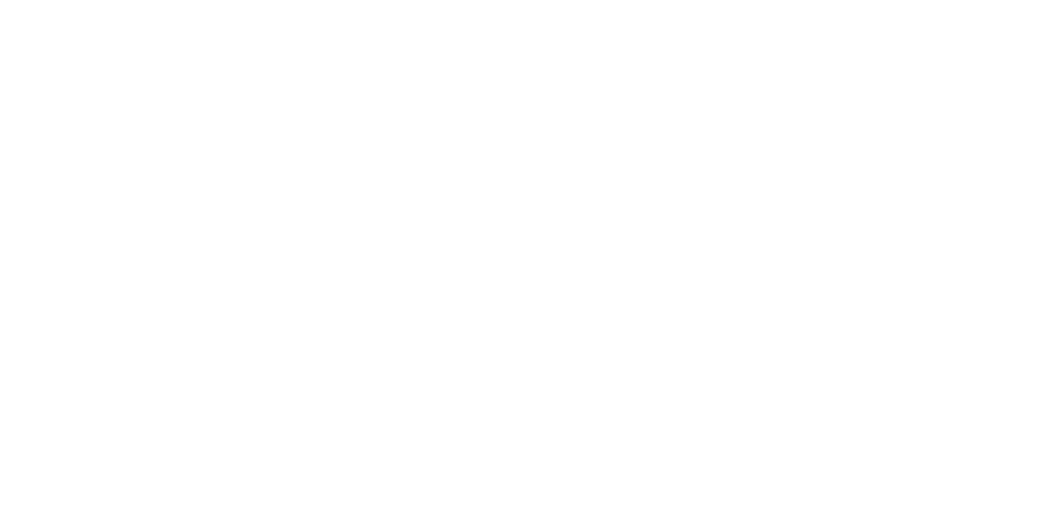
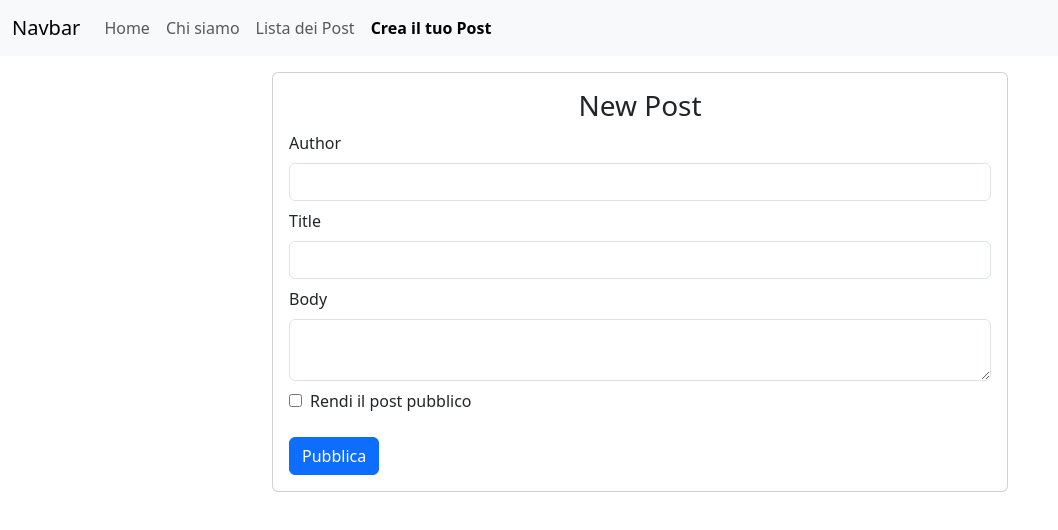
Before and after one commit to FrancescoMorettiBrs/react-router, a React (Vite) app: page /Crea-post in a window 1280 px wide. Before the commit this address had no page. Shown: the top 530 px of the page, without its empty margins (0-1058 px from the left). Built offline with nearby package versions, Linux system fonts and the light colour scheme.

Commit message:
feat: task completed

```diff
--- a/src/App.jsx
+++ b/src/App.jsx
@@ -3,16 +3,20 @@ import GuestLayout from "./layouts/GuestLayout";
 import Home from "./pages/Home";
 import ChiSiamo from "./pages/ChiSiamo";
 import ListaPost from "./pages/ListaPost";
+import CreatePost from "./pages/CreatePost";
+import PostDetails from "./pages/PostDetails";
 
 function App() {
   return (
     <>
       <BrowserRouter>
         <Routes>
-          <Route element={<GuestLayout/>}>
-            <Route path="/" element={<Home/>}/>
-            <Route path="/Chi-siamo" element={<ChiSiamo/>}/>
-            <Route path="/Lista-post" element={<ListaPost/>}/>
+          <Route element={<GuestLayout />}>
+            <Route path="/" element={<Home />} />
+            <Route path="/Chi-siamo" element={<ChiSiamo />} />
+            <Route path="/Lista-post" element={<ListaPost />} />
+            <Route path="/Crea-post" element={<CreatePost />} />
+            <Route path="posts/:id" element={<PostDetails />} />
           </Route>
         </Routes>
       </BrowserRouter>
--- a/src/components/AppHeader.jsx
+++ b/src/components/AppHeader.jsx
@@ -14,6 +14,10 @@ const AppHeader = () => {
       title: "Lista dei Post",
       url: "/lista-post",
     },
+    {
+      title: "Crea il tuo Post",
+      url: "/crea-post",
+    }
   ];
 
   return (
--- a/src/index.css
+++ b/src/index.css
@@ -0,0 +1,3 @@
+.nav-link.active {
+    font-weight: bold;
+}
--- /dev/null
+++ b/src/pages/CreatePost.jsx
@@ -0,0 +1,82 @@
+import { useState } from "react";
+import axios from "axios";
+
+function CreatePost() {
+  const apiUrl = "https://67c5b4f3351c081993fb1ab6.mockapi.io/api/posts";
+  const initialFormData = {
+    author: "",
+    title: "",
+    body: "",
+    public: false,
+  };
+
+  const [formData, setFormData] = useState(initialFormData);
+  const [showAlert, setShowAlert] = useState(false);
+
+  const handleChange = (e) => {
+    const { name, value, checked, type } = e.target;
+
+    setFormData({ ...formData, [name]: type === "checkbox" ? checked : value });
+  };
+
+  const sendData = (e) => {
+    e.preventDefault();
+    axios.post(apiUrl, formData).then((resp) => {
+      if (resp.data.id) {
+        setFormData(initialFormData);
+        setShowAlert(true);
+        setTimeout(() => {
+          setShowAlert(false);
+        }, 5000);
+      }
+    });
+  };
+
+  return (
+    <>
+      <div className="container my-3">
+        <div className="row justify-content-center">
+          <div className="col-8">
+            <div className="card">
+              <div className="card-body">
+                <h3 className="text-center">New Post</h3>
+                {showAlert && <div className="alert alert-success">I dati sono stati inviati con successo</div>}
+                <form onSubmit={sendData}>
+                  <div className="mb-2">
+                    <label htmlFor="author" className="form-label">
+                      Author
+                    </label>
+                    <input type="text" className="form-control" value={formData.author} onChange={handleChange} name="author" />
+                  </div>
+                  <div className="mb-2">
+                    <label htmlFor="title" className="form-label">
+                      Title
+                    </label>
+                    <input type="text" className="form-control" value={formData.title} onChange={handleChange} name="title" id="title" />
+                  </div>
+                  <div className="mb-2">
+                    <label htmlFor="body" className="form-label">
+                      Body
+                    </label>
+                    <textarea type="text" className="form-control" value={formData.body} onChange={handleChange} name="body"></textarea>
+                  </div>
+                  <div className="mb-2">
+                    <input type="checkbox" name="public" id="public" checked={formData.public} onChange={handleChange} />
+                    <label htmlFor="public" className="form-check-label ms-2">
+                      Rendi il post pubblico
+                    </label>
+                  </div>
+                  <div>
+                    <button className="btn btn-primary mt-3">Pubblica</button>
+                  </div>
+                </form>
+              </div>
+            </div>
+          </div>
+        </div>
+      </div>
+    </>
+  );
+}
+
+export default CreatePost;
--- a/src/pages/ListaPost.jsx
+++ b/src/pages/ListaPost.jsx
@@ -1,15 +1,16 @@
 import { useEffect, useState } from "react";
 import AppHeader from "../components/AppHeader";
 import axios from "axios";
+import { Link } from "react-router-dom";
 
 const ListaPost = () => {
   const apiUrl = "https://67c5b4f3351c081993fb1ab6.mockapi.io/api/posts?page=1&limit=15";
 
-  const [posts, setPost] = useState([]);
+  const [posts, setPosts] = useState([]);
 
   useEffect(() => {
     axios.get(apiUrl).then((resp) => {
-      setPost(resp.data);
+      setPosts(resp.data);
     });
   }, []);
   return (
@@ -17,16 +18,16 @@ const ListaPost = () => {
       <h2>Lista dei Post</h2>
       <ul className="list-unstyled my-4">
         {posts.map((post, index) => (
-          <li key={index}>
+          <li key={post.id}>
             <div className="card my-4">
               <div className="card-header">{post.id}</div>
               <div className="card-body">
                 <h5 className="card-title">{post.title}</h5>
                 <p className="card-text">{post.body}</p>
                 <p>Autore: {post.author}</p>
-                <a href="#" className="btn btn-primary">
+                <Link to={`/posts/${post.id}`} className="btn btn-primary">
                   Details
-                </a>
+                </Link>
               </div>
             </div>
           </li>
--- /dev/null
+++ b/src/pages/PostDetails.jsx
@@ -0,0 +1,27 @@
+import { useParams } from "react-router-dom";
+import { useEffect, useState } from "react";
+import axios from "axios";
+
+const PostDetails = () => {
+  const { id } = useParams();
+  const [post, setPost] = useState(null);
+
+  useEffect(() => {
+    axios.get(`https://67c5b4f3351c081993fb1ab6.mockapi.io/api/posts/${id}`).then((res) => setPost(res.data));
+  }, [id]);
+
+  if (!post) return <p>Caricamento...</p>;
+
+  return (
+    <div className="container my-4">
+      <h2>Dettaglio Post</h2>
+      <h3>{post.title}</h3>
+      <p>{post.body}</p>
+      <p>
+        <strong>Autore:</strong> {post.author}
+      </p>
+    </div>
+  );
+};
+
+export default PostDetails;
```
